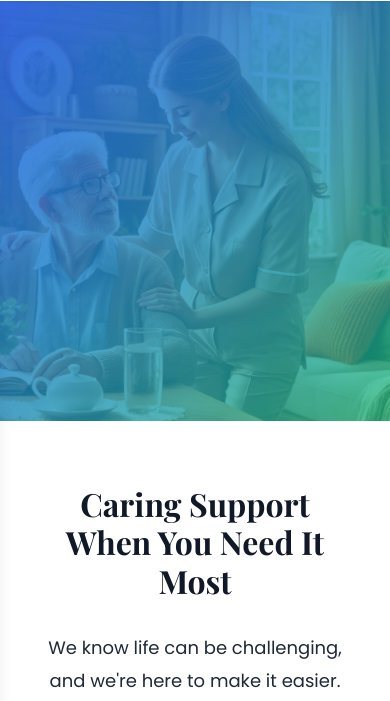
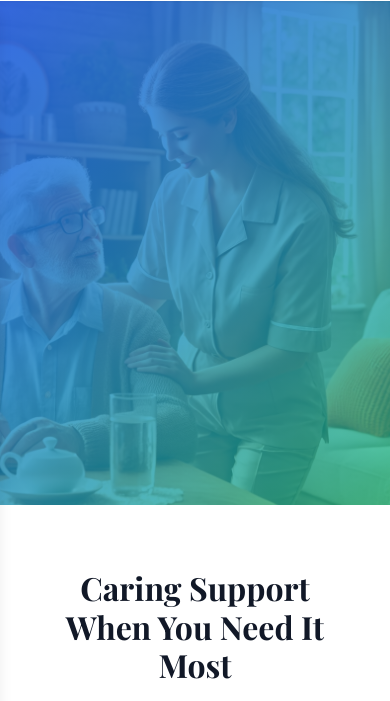
Before and after one commit to theequacare/equacare, a Django app: page / in a window 390 px wide. Shown: the part 71-772 px from the top of the page. Run offline with Django 4.2, Linux system fonts and the light colour scheme; data that the repository does not hold is empty.

Commit message:
Increase hero photo section height for better visual impact

```diff
--- a/static/css/style.css
+++ b/static/css/style.css
@@ -334,8 +334,8 @@ a:hover {
 
 .hero {
     position: relative;
-    height: 60vh;
-    min-height: 400px;
+    height: 75vh;
+    min-height: 500px;
     background-size: cover;
     background-position: center;
     background-repeat: no-repeat;
@@ -1805,8 +1805,8 @@ a:hover {
     }
 
     .hero {
-        height: 50vh;
-        min-height: 300px;
+        height: 60vh;
+        min-height: 400px;
     }
 
     .hero-content-wrapper h1 {
```
